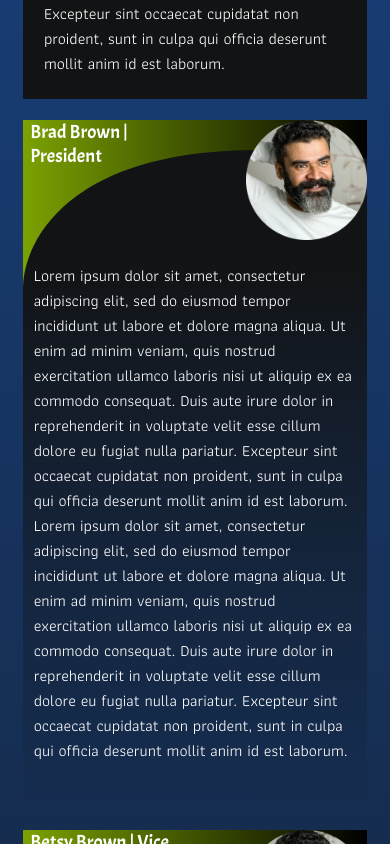
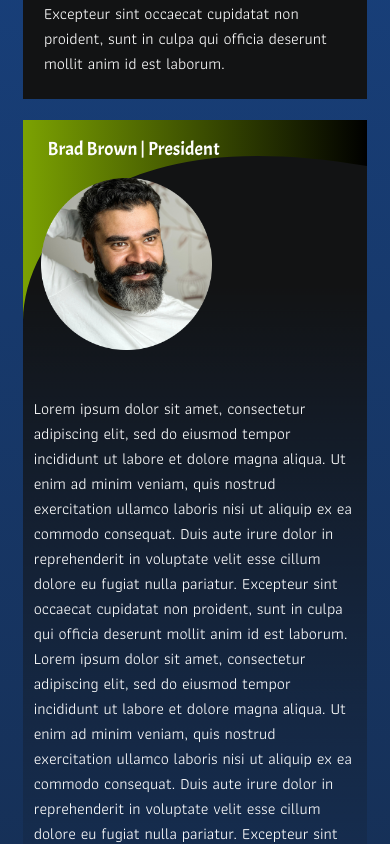
Before and after one commit to HammontreeWebDev/j-boo-customs, a React (Create React App) app: page /about_us in a window 390 px wide. Shown: the part 1080-1924 px from the top of the page. Built offline with nearby package versions, Linux system fonts and the light colour scheme.

Commit message:
re worked fancy cards to be more responsive via flexbox

```diff
--- a/src/components/FancyCard/assets/css/fancy-card.css
+++ b/src/components/FancyCard/assets/css/fancy-card.css
@@ -29,8 +29,22 @@
 .title-pic-col {
     display: flex;
     flex-direction: column;
+    align-items: center;
     justify-content: flex-start;
     width: 30%;
+    height: auto;
+}
+
+.about-us-title {
+    margin-top: 5%;
+    margin-left: 5%;
+    align-self: flex-start;
+}
+
+.member-photo {
+    width: 80%;
+    object-fit: contain;
+    margin-top: 5%;
 }
 
 .text-col {
@@ -44,105 +58,37 @@
     margin-bottom: 6%;
 }
 
-.about-us-title {
-    padding: 3% 0% 0% 3%;
-}
-
-.member-photo {
-    height: 50%;
-    object-fit: contain;
-    align-self: flex-start;
-    margin-top: 20%;
-    margin-bottom: auto;
-}
-
 /* media queries to fix the img position and size */
 
-@media screen and (max-width: 1520px) {
+@media screen and (max-width: 1000px) {
+    .title-pic-col {
+        width: 50%;
+    }
+
     .member-photo {
-        margin-top: 30%;
+        width: 90%;
+        margin-left: 5%;
     }
 }
 
-@media screen and (max-width: 1214px) {
+@media screen and (max-width: 743px) {
+    .title-pic-col {
+        width: 100%;
+        align-items: flex-start;
+    }
+
     .member-photo {
-        height: 40%;
-        margin-top: 50%;
+        width: 50%;
+        margin-left: 5%;
     }
-}
 
-@media screen and (max-width: 1135px) {
-    .member-photo {
-        height: 30%;
-        margin-top: 30%;
-    }
-    .fancy-header {
+    .fancy-header{
         height: 40%;
     }
 }
 
-@media screen and (max-width: 1050px) {
-    .fancy-header {
-        height: 35%;
-    }
-}
-
-@media screen and (max-width: 995px) {
-    .fancy-container {
-        flex-flow: column wrap;
-    }
-
-    .title-pic-col {
-        flex-flow: row wrap;
-        width: 100%;
-    }
-
-    .text-col {
-        flex-flow: row wrap;
-        margin-top: 10%;
-    }
-
-    .member-photo {
-        /* reset margin */
-        margin: 0;
-        position: absolute;
-        right: 0;
-        top: 0;
-        width: 20%;
-        height: auto;
-    }
-
-    .fancy-header {
+@media screen and (max-width: 400px) {
+    .fancy-header{
         height: 25%;
     }
 }
-
-@media screen and (max-width: 627px) {
-    .member-photo {
-        width: 23%;
-    }
-}
-
-@media screen and (max-width: 580px) {
-    .text-col {
-        margin-top: 20%;
-    }
-    .about-us-title {
-        width: 50%;
-    }
-    .member-photo {
-        width: 35%;
-    }
-}
-
-@media screen and (max-width: 388px) {
-    .text-col {
-        margin-top: 30%;
-    }
-}
-
-@media screen and (max-width: 332px) {
-    .fancy-header {
-        height: 15%;
-    }
-}
--- a/src/pages/ContactUs/index.jsx
+++ b/src/pages/ContactUs/index.jsx
@@ -1,9 +1,13 @@
 import React from "react";
+
+// import images
 import contactUsHeader from './assets/img/contact-us-header.png';
+import contactPh from './assets/img/contact-ph.png';
 
 // import components
 import Header from "../../components/Header";
 import PageTitle from "../../components/PageTitle";
+import FancyCard from "../../components/FancyCard";
 
 // Contact Us Page | route = /contact_us
 const ContactUs = () => {
@@ -12,6 +16,13 @@ const ContactUs = () => {
         <>
         <Header backgroundImage={contactUsHeader} />
         <PageTitle whiteText="Contact" greenText="Us"/>
+        <main>
+
+            <section className="row">
+            <FancyCard memberName="Contact Information" memberPhoto={contactPh} alt="white envelope with a red pencil"/>
+            </section>
+
+        </main>
         </>
     )
 };
```
Also changed, not shown: src/pages/ContactUs/assets/img/contact-ph.png (added).
